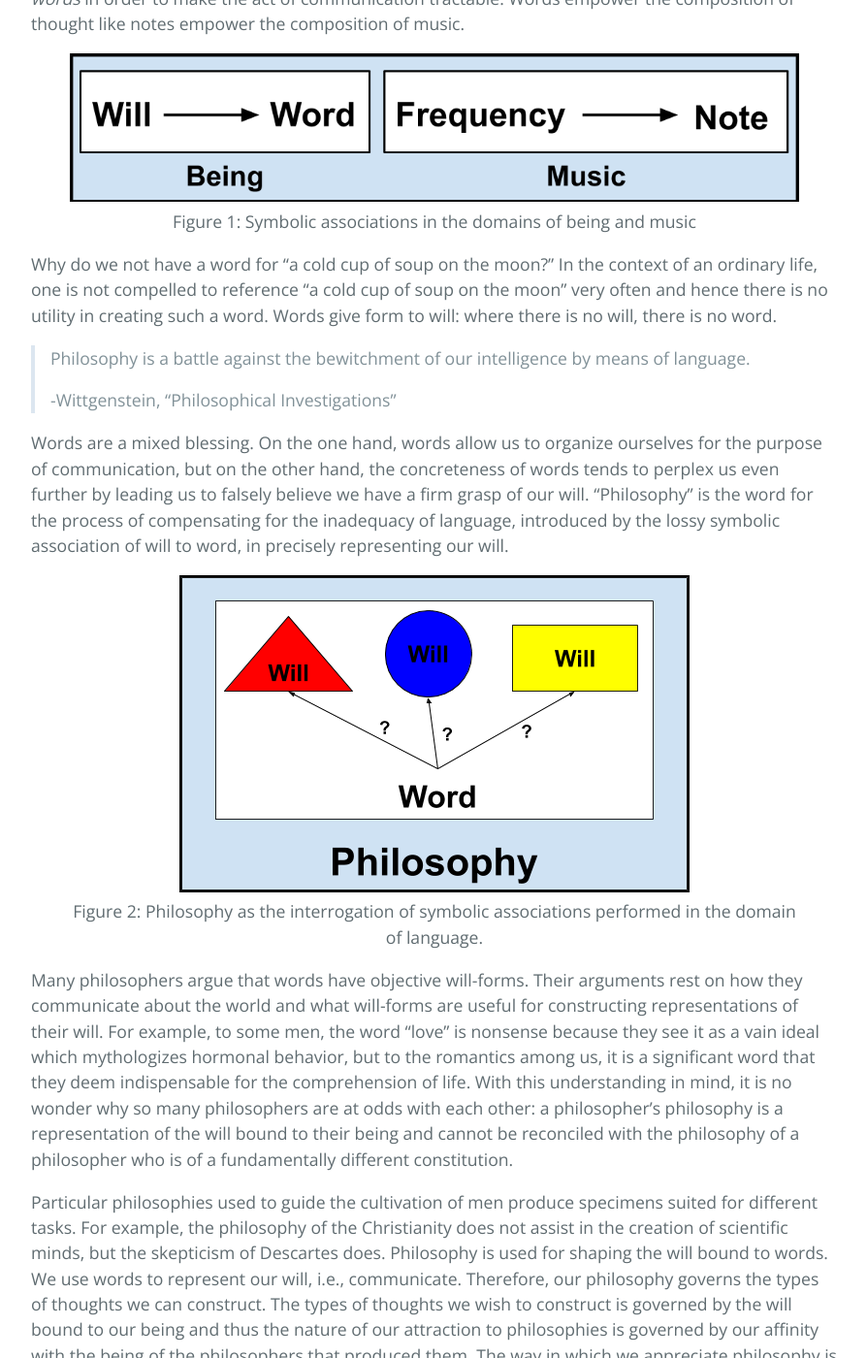
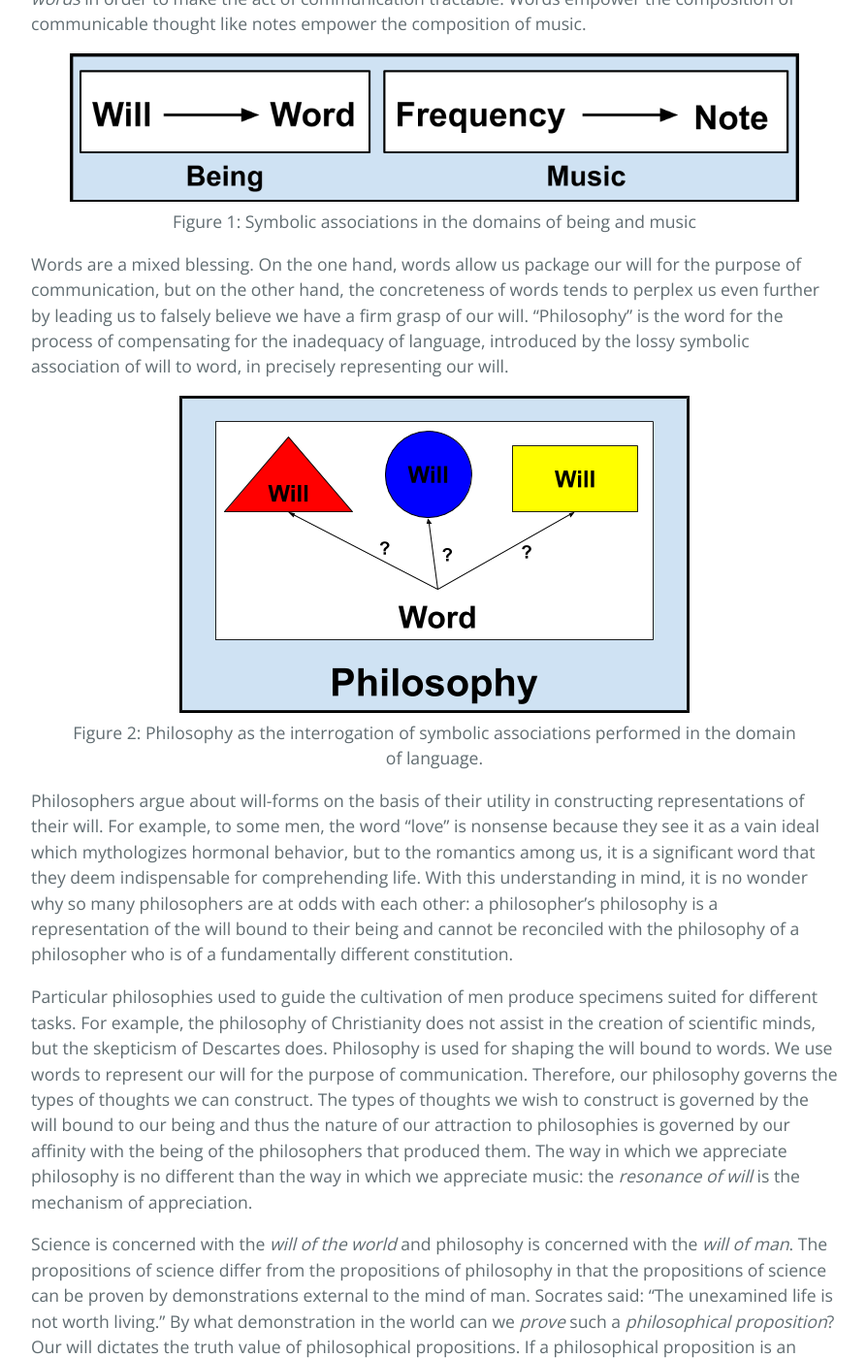
Before and after one commit to Andrewnetwork/CoronavirusBlog, a Jekyll site: the page built from will_and_word.md, in a window 1280 px wide and 1400 px high, scrolled down 1316 px. Shown: the whole window at 97% size, without its empty margins (192-1086 px from the left). Built offline with Jekyll 4.4.1, drawn with Linux system fonts in a browser that asks for light colours; our own code applies the rules of GitHub Pages for plain Markdown files; the repository's description, which GitHub fills in, is left out; some of the changed text lies outside the part shown.

Commit message:
will and word cont

```diff
--- a/will_and_word.md
+++ b/will_and_word.md
@@ -21,9 +21,9 @@ What would man be without language? What would language be without words? What w
 
 In this entry, I will reflect on the relation between will and word.
 
-## Section 1: Symbols, Construction, Will, and Philosophy
+## Section 1: Word, Will, Thought, and Philosophy
 
-Are we not confounded by the multitude of our being? In the domain of music, we reduce the *continuum of frequency* to the *symbolic space of notes* in order to make the act of composition tractable. Likewise, in the domain of being, we reduce the *continuum of will* to the *symbolic space of words* in order to make the act of communication tractable. Words empower the composition of thought like notes empower the composition of music.
+Are we not confounded by the multitude of our being? In the domain of music, we reduce the *continuum of frequency* to the *symbolic space of notes* in order to make the act of composition tractable. Likewise, in the domain of being, we reduce the *continuum of will* to the *symbolic space of words* in order to make the act of communication tractable. Words empower the composition of communicable thought like notes empower the composition of music.
 
 <center>
 <figure class="image">
@@ -32,13 +32,8 @@ Are we not confounded by the multitude of our being? In the domain of music, we
 </figure>
 </center>
 
-Why do we not have a word for "a cold cup of soup on the moon?" In the context of an ordinary life, one is not compelled to reference "a cold cup of soup on the moon" very often and hence there is no utility in creating such a word. Words give form to will: where there is no will, there is no word.
 
-> Philosophy is a battle against the bewitchment of our intelligence by means of language.
->
->-Wittgenstein, "Philosophical Investigations"
-
-Words are a mixed blessing. On the one hand, words allow us to organize ourselves for the purpose of communication, but on the other hand, the concreteness of words tends to perplex us even further by leading us to falsely believe we have a firm grasp of our will. "Philosophy" is the word for the process of compensating for the inadequacy of language, introduced by the lossy symbolic association of will to word, in precisely representing our will.
+Words are a mixed blessing. On the one hand, words allow us package our will for the purpose of communication, but on the other hand, the concreteness of words tends to perplex us even further by leading us to falsely believe we have a firm grasp of our will. "Philosophy" is the word for the process of compensating for the inadequacy of language, introduced by the lossy symbolic association of will to word, in precisely representing our will.
 
 <center>
 <figure class="image">
@@ -47,8 +42,11 @@ Words are a mixed blessing. On the one hand, words allow us to organize ourselve
 </figure>
 </center>
 
-Many philosophers argue that words have objective will-forms. Their arguments rest on how they communicate about the world and what will-forms are useful for constructing representations of their will. For example, to some men, the word "love" is nonsense because they see it as a vain ideal which mythologizes hormonal behavior, but to the romantics among us, it is a significant word that they deem indispensable for the comprehension of life. With this understanding in mind, it is no wonder why so many philosophers are at odds with each other: a philosopher's philosophy is a representation of the will bound to their being and cannot be reconciled with the philosophy of a philosopher who is of a fundamentally different constitution.
+Philosophers argue about will-forms on the basis of their utility in constructing representations of their will. For example, to some men, the word "love" is nonsense because they see it as a vain ideal which mythologizes hormonal behavior, but to the romantics among us, it is a significant word that they deem indispensable for comprehending life. With this understanding in mind, it is no wonder why so many philosophers are at odds with each other: a philosopher's philosophy is a representation of the will bound to their being and cannot be reconciled with the philosophy of a philosopher who is of a fundamentally different constitution.
 
-Particular philosophies used to guide the cultivation of men produce specimens suited for different tasks. For example, the philosophy of the Christianity does not assist in the creation of scientific minds, but the skepticism of Descartes does. Philosophy is used for shaping the will bound to words. We use words to represent our will, i.e., communicate. Therefore, our philosophy governs the types of thoughts we can construct. The types of thoughts we wish to construct is governed by the will bound to our being and thus the nature of our attraction to philosophies is governed by our affinity with the being of the philosophers that produced them. The way in which we appreciate philosophy is no different than the way in which we appreciate music.
+Particular philosophies used to guide the cultivation of men produce specimens suited for different tasks. For example, the philosophy of Christianity does not assist in the creation of scientific minds, but the skepticism of Descartes does. Philosophy is used for shaping the will bound to words. We use words to represent our will for the purpose of communication. Therefore, our philosophy governs the types of thoughts we can construct. The types of thoughts we wish to construct is governed by the will bound to our being and thus the nature of our attraction to philosophies is governed by our affinity with the being of the philosophers that produced them. The way in which we appreciate philosophy is no different than the way in which we appreciate music: the *resonance of will* is the mechanism of appreciation.
+
+Science is concerned with the *will of the world* and philosophy is concerned with the *will of man*. The propositions of science differ from the propositions of philosophy in that the propositions of science can be proven by demonstrations external to the mind of man. Socrates said: "The unexamined life is not worth living." By what demonstration in the world can we *prove* such a *philosophical proposition*? Our will dictates the truth value of philosophical propositions. If a philosophical proposition is an extension of our will, we consider it to be true. If a philosophical proposition violates our will, we consider it to be false. On the contrary, the truth value of a *scientific proposition* is determined by our acceptance of the demonstration which proves it.
+
 
 ## Section 2: The Binding of Will to Word
```
Also changed, not shown: img/liberal_deception_front.png (added), 1 other file.
